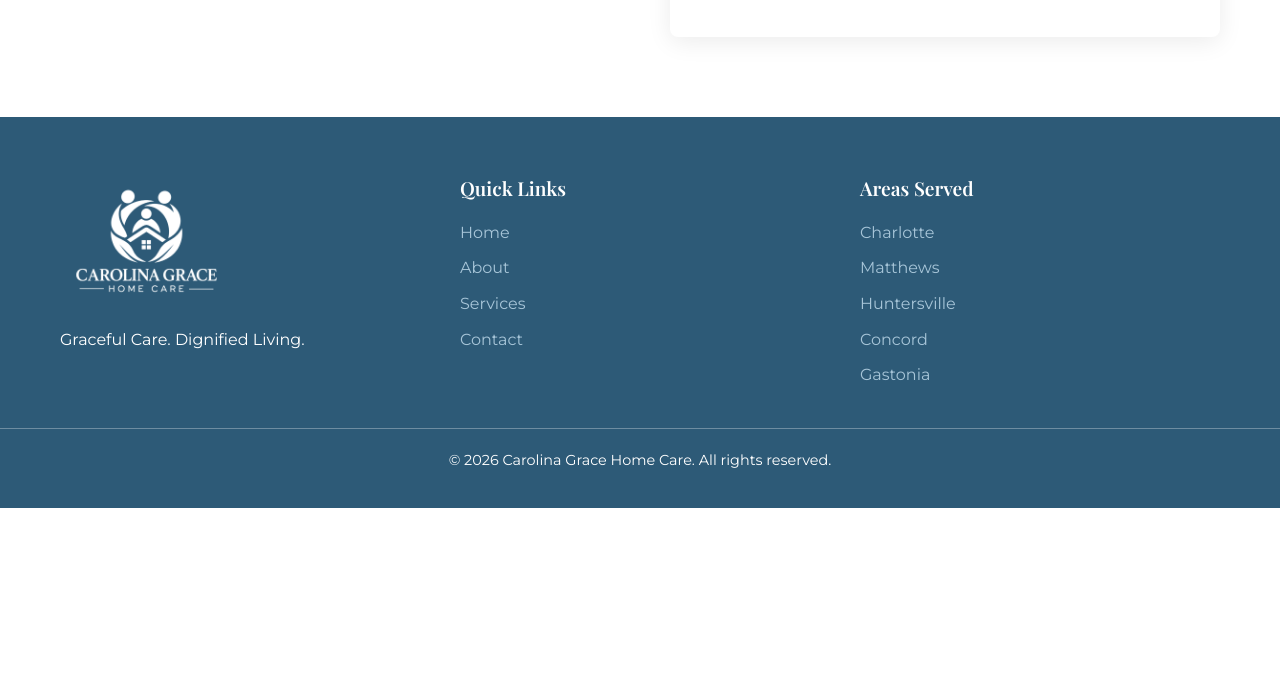
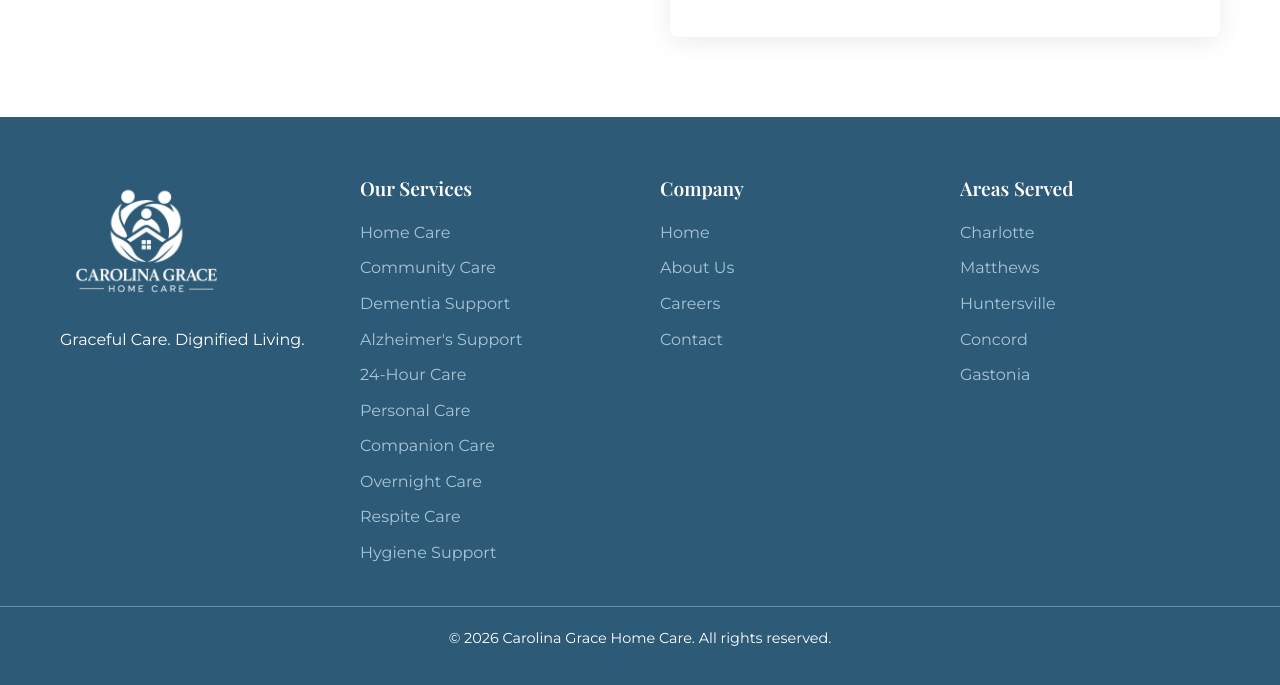
Before and after one commit to Go-Execution/carolina-grace, a plain HTML site: page index.html in a window 1280 px wide. Shown: the part 3105-3790 px from the top of the page. Before the commit the page ends 3613 px from the top, so only its background shows below. Drawn offline with nearby package versions, Linux system fonts and the light colour scheme; a web font is replaced by a local one.

Commit message:
Update contact details and footer links

```diff
--- a/index.html
+++ b/index.html
@@ -25,7 +25,7 @@
                 </ul>
             </nav>
             <div class="header-cta">
-                <a href="tel:+15551234567" class="btn btn-outline">Call Us Today</a>
+                <a href="tel:7048625631" class="btn btn-outline">Call Us Today</a>
             </div>
         </div>
     </header>
@@ -160,10 +160,10 @@
 
                 <div class="contact-details">
                     <div class="contact-item">
-                        <strong>Phone:</strong> (555) 123-4567
+                        <strong>Phone:</strong> (704) 862-5631
                     </div>
                     <div class="contact-item">
-                        <strong>Email:</strong> info@carolinagracehomecare.com
+                        <strong>Email:</strong> care@carolinagracehomecare.com
                     </div>
                     <div class="contact-item">
                         <strong>Location:</strong> Charlotte, NC & Surrounding Areas
@@ -198,12 +198,27 @@
                 <img src="images/logo.png" alt="Carolina Grace Home Care Logo">
                 <p class="footer-tagline">Graceful Care. Dignified Living.</p>
             </div>
-            <div class="footer-links">
-                <h3>Quick Links</h3>
+            <div class="footer-services">
+                <h3>Our Services</h3>
+                <ul>
+                    <li><a href="#services">Home Care</a></li>
+                    <li><a href="#services">Community Care</a></li>
+                    <li><a href="#services">Dementia Support</a></li>
+                    <li><a href="#services">Alzheimer's Support</a></li>
+                    <li><a href="#services">24-Hour Care</a></li>
+                    <li><a href="#services">Personal Care</a></li>
+                    <li><a href="#services">Companion Care</a></li>
+                    <li><a href="#services">Overnight Care</a></li>
+                    <li><a href="#services">Respite Care</a></li>
+                    <li><a href="#services">Hygiene Support</a></li>
+                </ul>
+            </div>
+            <div class="footer-company">
+                <h3>Company</h3>
                 <ul>
                     <li><a href="#home">Home</a></li>
-                    <li><a href="#about">About</a></li>
-                    <li><a href="#services">Services</a></li>
+                    <li><a href="#about">About Us</a></li>
+                    <li><a href="#careers">Careers</a></li>
                     <li><a href="#contact">Contact</a></li>
                 </ul>
             </div>
--- a/style.css
+++ b/style.css
@@ -397,20 +397,23 @@ img {
     font-size: 1.2rem;
 }
 
-.footer-links ul,
+.footer-services ul,
+.footer-company ul,
 .footer-areas ul {
     display: flex;
     flex-direction: column;
     gap: 10px;
 }
 
-.footer-links a,
+.footer-services a,
+.footer-company a,
 .footer-areas li {
     color: #a7c5d8;
     transition: color 0.3s ease;
 }
 
-.footer-links a:hover {
+.footer-services a:hover,
+.footer-company a:hover {
     color: var(--secondary-green);
 }
 
@@ -487,7 +490,7 @@ img {
         grid-template-columns: 1fr;
         text-align: center;
     }
-    .footer-links ul, .footer-areas ul {
+    .footer-services ul, .footer-company ul, .footer-areas ul {
         align-items: center;
     }
 }
```
